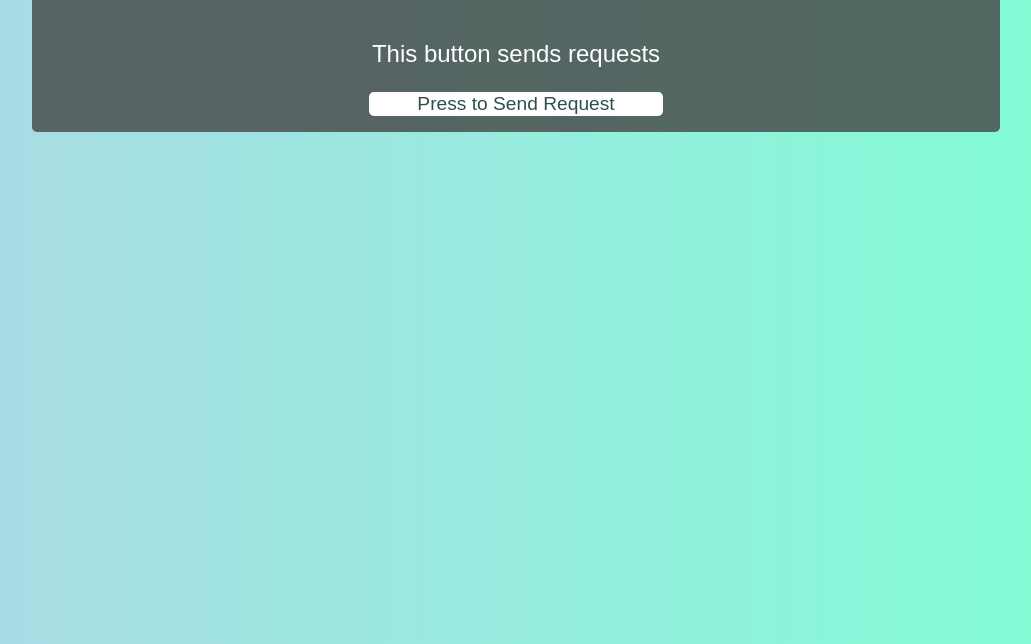
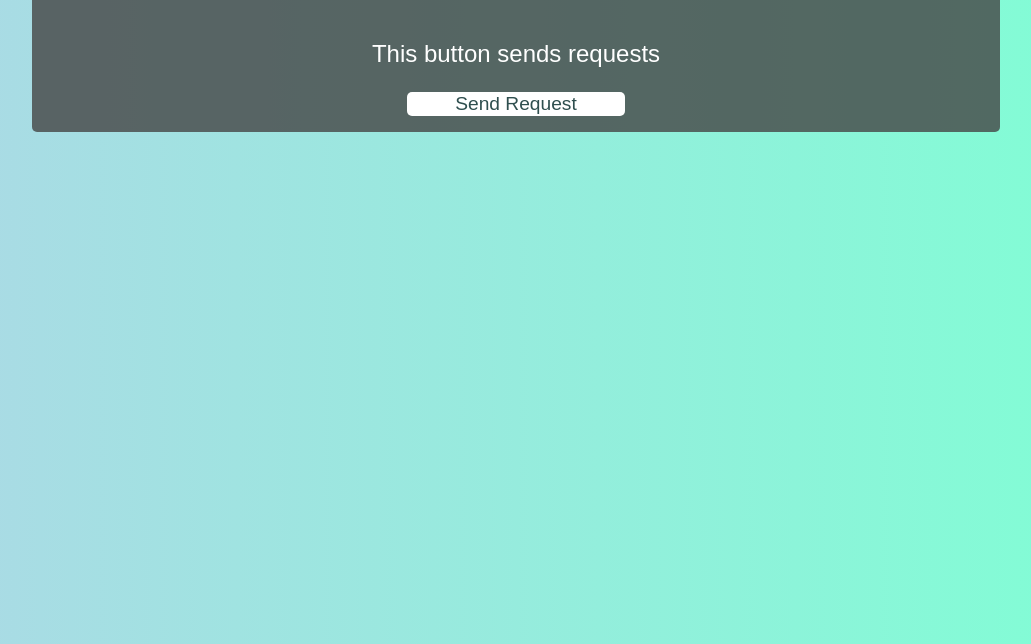
Before and after one commit to Blake-Herbert/API-Call-Practice, a plain HTML site: page index.html in a window 1280 px wide. Shown: the part 156-800 px from the top of the page, without its empty margins (124-1155 px from the left). Drawn offline with Linux system fonts and the light colour scheme.

Commit message:
Changed button back

```diff
--- a/index.html
+++ b/index.html
@@ -12,7 +12,7 @@
     <div class="container">
         <h1>API Call Demo</h1>
         <p>This button sends requests</p>
-        <button id="callButton">Press to Send Request</button>
+        <button id="callButton">Send Request</button>
     </div>
 </body>
 <script type="text/javascript" src="script.js"></script>
```
